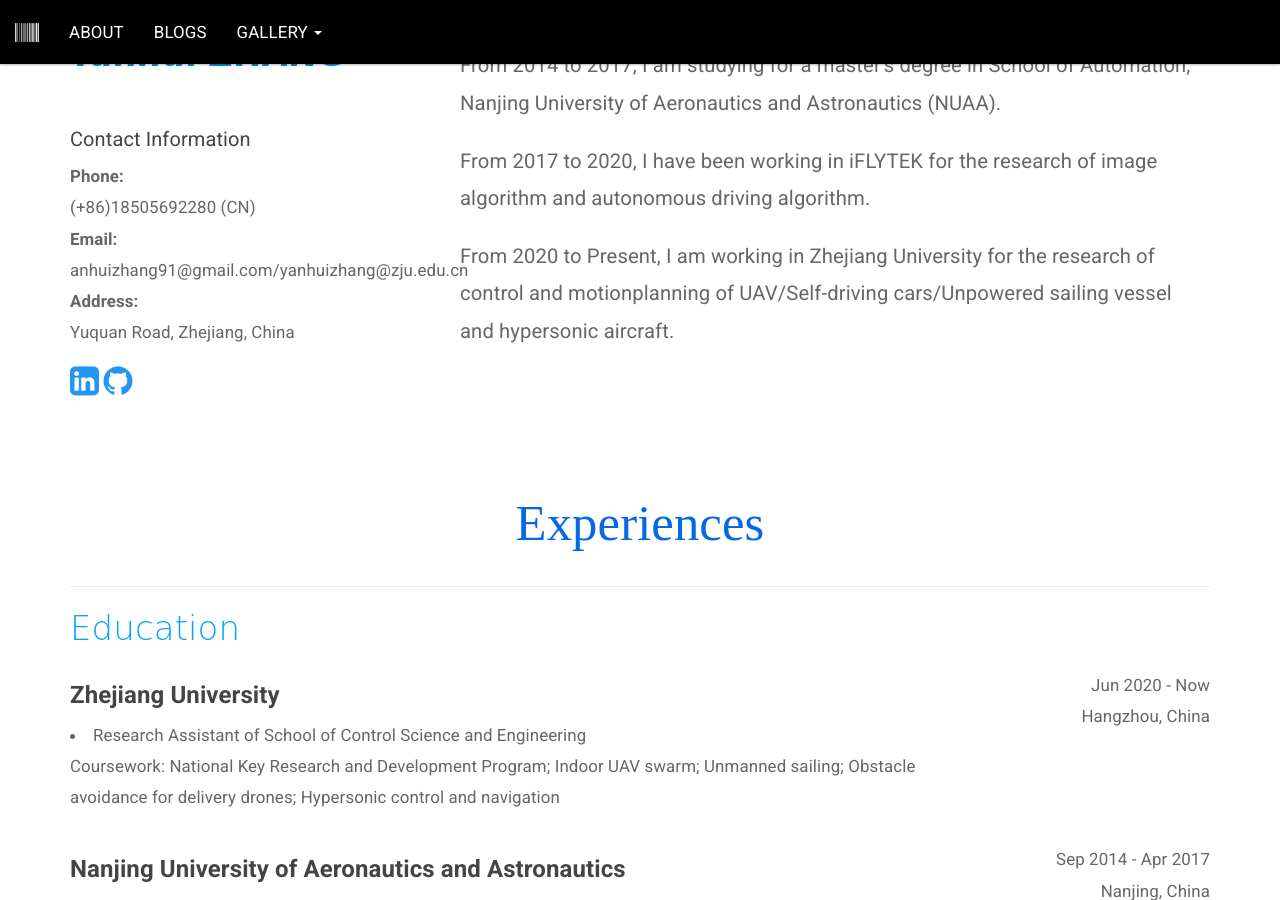
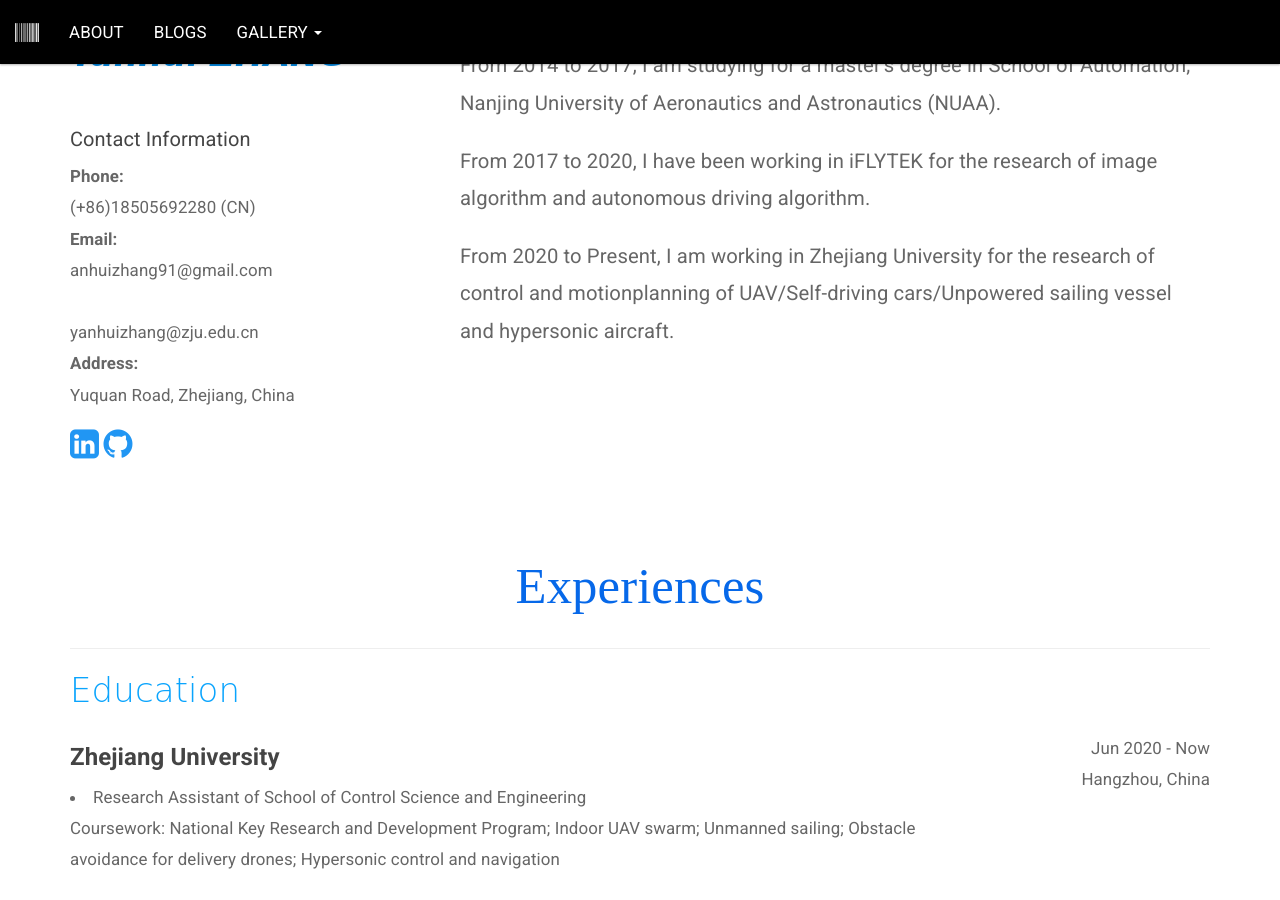
Before and after one commit to ayan1991/ayan1991.github.io, a Jekyll site: the page built from _pages/about.html, in a window 1280 px wide and 900 px high, scrolled down 506 px. Built offline with Jekyll 4.4.1, drawn with Linux system fonts in a browser that asks for light colours.

Commit message:
[Modify] 1.info

```diff
--- a/_pages/about.html
+++ b/_pages/about.html
@@ -93,7 +93,8 @@ permalink: /about/
 						<br/>
 						<h5>Contact Information</h5>
 						<p><strong>Phone:</strong><br/> (+86)18505692280 (CN) <br/>
-						<strong>Email:</strong><br/>anhuizhang91@gmail.com/yanhuizhang@zju.edu.cn<br/>
+						<strong>Email:</strong><br/>anhuizhang91@gmail.com<br/>
+						<br/>yanhuizhang@zju.edu.cn<br/>
 						<strong>Address:</strong><br/>Yuquan Road, Zhejiang, China</p>
 
 						<a href="https://www.linkedin.com/in/" class="fa fa-linkedin-square", aria-hidden="true", style="font-size:200%" ></a>
```
